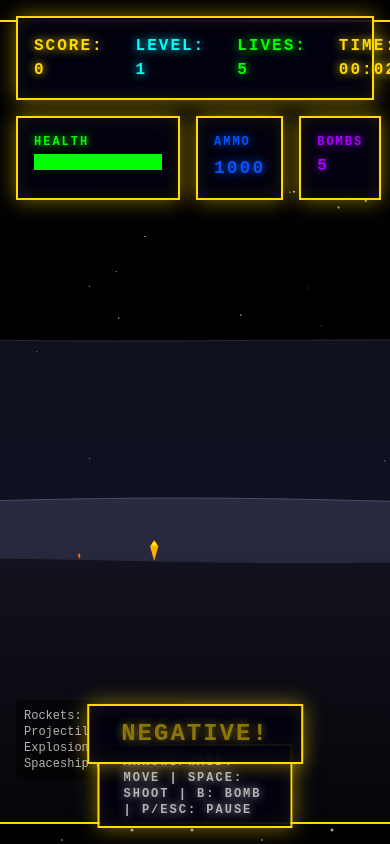
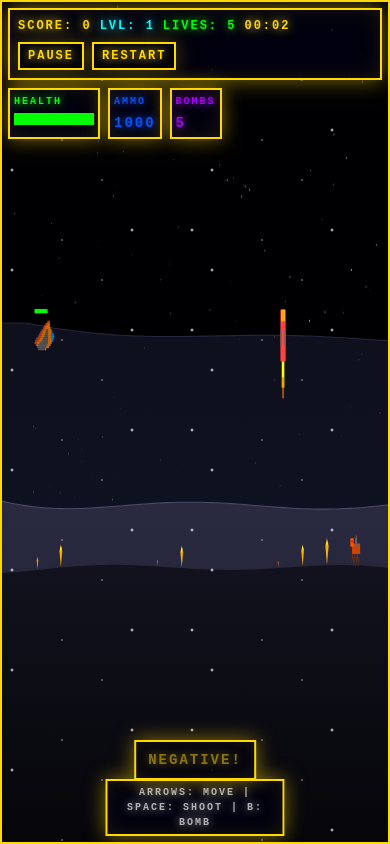
Before and after one commit to rephrais/galaxy-guard, a React (Vite) app: page / in a window 390 px wide. Both pictures are taken after a click on the button "▶▶ START GAME ◀◀". Built offline with nearby package versions, Linux system fonts and the light colour scheme; the HTML template or start-up script is replaced by a standard one.

Commit message:
Fix responsiveness for mobile
Adjust layout for mobile devices to prevent clipping and ensure proper scaling on iPads and iPhones.

```diff
--- a/index.html
+++ b/index.html
@@ -2,7 +2,10 @@
 <html lang="en">
   <head>
     <meta charset="UTF-8" />
-    <meta name="viewport" content="width=device-width, initial-scale=1.0" />
+    <meta name="viewport" content="width=device-width, initial-scale=1.0, maximum-scale=1.0, user-scalable=no, viewport-fit=cover" />
+    <meta name="mobile-web-app-capable" content="yes" />
+    <meta name="apple-mobile-web-app-capable" content="yes" />
+    <meta name="apple-mobile-web-app-status-bar-style" content="black-translucent" />
     <title>Galaxy Guard - Epic Arcade Space Shooter</title>
     <meta name="description" content="Galaxy Guard is an epic retro arcade space shooter game. Pilot your spaceship, avoid rocket storms, and defend the galaxy!">
     <meta name="author" content="Lovable" />
--- a/src/components/SpaceDefenderGame.tsx
+++ b/src/components/SpaceDefenderGame.tsx
@@ -400,26 +400,24 @@ export const SpaceDefenderGame: React.FC = () => {
   }
 
   return (
-    <div className="relative w-full h-screen bg-background overflow-hidden flex flex-col">
+    <div className="relative w-full h-[100dvh] bg-background overflow-hidden flex flex-col touch-none">
       {/* Background starfield */}
       <div className="starfield" />
 
-      {/* Taunt Display - moved to bottom to avoid covering HUD */}
+      {/* Taunt Display - positioned for mobile */}
       {gameState.isPlaying && !gameState.isPaused && (
-        <div className="absolute bottom-20 left-1/2 transform -translate-x-1/2 z-20">
-          <div className="hud-panel px-8 py-3">
-            <div className="pixel-text text-2xl color-splash animate-pulse">
+        <div className="absolute bottom-16 sm:bottom-20 left-1/2 transform -translate-x-1/2 z-20 px-2 max-w-[90%] sm:max-w-none">
+          <div className="hud-panel px-3 sm:px-8 py-2 sm:py-3">
+            <div className="pixel-text text-sm sm:text-2xl color-splash animate-pulse text-center">
               {currentTaunt}
             </div>
           </div>
         </div>
       )}
 
-      {/* Game Canvas */}
-      <div className="flex items-center justify-center flex-1">
-        <div className="relative">
-          <GameCanvas gameState={gameState} settings={settings} />
-        </div>
+      {/* Game Canvas - fills available space */}
+      <div className="flex-1 flex items-center justify-center w-full h-full p-0">
+        <GameCanvas gameState={gameState} settings={settings} />
       </div>
 
       {/* Game HUD Overlay */}
@@ -429,18 +427,21 @@ export const SpaceDefenderGame: React.FC = () => {
         onRestart={handleRestart}
       />
 
-      {/* Controls Help Footer */}
-      <div className="absolute bottom-4 left-1/2 transform -translate-x-1/2 z-10">
-        <div className="hud-panel text-xs px-6 py-2">
-          <div className="pixel-text text-muted-foreground">
+      {/* Controls Help Footer - smaller on mobile */}
+      <div className="absolute bottom-2 sm:bottom-4 left-1/2 transform -translate-x-1/2 z-10 px-2">
+        <div className="hud-panel text-[10px] sm:text-xs px-3 sm:px-6 py-1 sm:py-2">
+          <div className="pixel-text text-muted-foreground hidden sm:block">
             ARROWS/WASD: Move | SPACE: Shoot | B: Bomb | P/ESC: Pause
+          </div>
+          <div className="pixel-text text-muted-foreground sm:hidden text-center">
+            ARROWS: Move | SPACE: Shoot | B: Bomb
           </div>
         </div>
       </div>
 
       {/* Debug Info (can be removed in final version) */}
       {process.env.NODE_ENV === 'development' && (
-        <div className="absolute bottom-16 left-4 text-xs text-muted-foreground bg-black bg-opacity-50 p-2 rounded">
+        <div className="absolute bottom-16 left-4 text-xs text-muted-foreground bg-black bg-opacity-50 p-2 rounded hidden sm:block">
           <div>Rockets: {gameState.rockets.length}</div>
           <div>Projectiles: {gameState.projectiles.length}</div>
           <div>Explosions: {gameState.explosions.length}</div>
--- a/src/components/game/GameCanvas.tsx
+++ b/src/components/game/GameCanvas.tsx
@@ -17,6 +17,8 @@ interface Star {
 
 export const GameCanvas: React.FC<GameCanvasProps> = ({ gameState, settings }) => {
   const canvasRef = useRef<HTMLCanvasElement>(null);
+  const containerRef = useRef<HTMLDivElement>(null);
+  const [canvasSize, setCanvasSize] = useState({ width: settings.width, height: settings.height });
   const [stars] = useState<Star[]>(() => {
     // Initialize 200 random stars
     const starArray: Star[] = [];
@@ -33,12 +35,38 @@ export const GameCanvas: React.FC<GameCanvasProps> = ({ gameState, settings }) =
     return starArray;
   });
 
+  // Handle responsive canvas sizing
+  useEffect(() => {
+    const updateSize = () => {
+      if (containerRef.current) {
+        const container = containerRef.current;
+        const width = container.clientWidth;
+        const height = container.clientHeight;
+        setCanvasSize({ width, height });
+      }
+    };
+
+    updateSize();
+    window.addEventListener('resize', updateSize);
+    return () => window.removeEventListener('resize', updateSize);
+  }, []);
+
   useEffect(() => {
     const canvas = canvasRef.current;
     if (!canvas) return;
 
     const ctx = canvas.getContext('2d');
     if (!ctx) return;
+
+    // Calculate scale factors for responsive rendering
+    const scaleX = canvasSize.width / settings.width;
+    const scaleY = canvasSize.height / settings.height;
+
+    // Save context state
+    ctx.save();
+
+    // Scale the entire canvas
+    ctx.scale(scaleX, scaleY);
 
     // Clear canvas
     ctx.fillStyle = '#000003';
@@ -931,18 +959,25 @@ export const GameCanvas: React.FC<GameCanvasProps> = ({ gameState, settings }) =
       }
     });
 
-  }, [gameState, settings]);
+    // Restore context state
+    ctx.restore();
+
+  }, [gameState, settings, canvasSize]);
 
   return (
+    <div ref={containerRef} className="w-full h-full">
       <canvas
         ref={canvasRef}
-      width={settings.width}
-      height={settings.height}
-      className="game-canvas border-2 border-neon-yellow"
+        width={canvasSize.width}
+        height={canvasSize.height}
+        className="game-canvas border-2 border-neon-yellow w-full h-full"
         style={{
           background: 'linear-gradient(180deg, #000003 0%, #000008 100%)',
-        imageRendering: 'pixelated'
+          imageRendering: 'pixelated',
+          maxWidth: '100%',
+          maxHeight: '100%'
         }}
       />
+    </div>
   );
 };
--- a/src/components/game/GameHUD.tsx
+++ b/src/components/game/GameHUD.tsx
@@ -33,34 +33,34 @@ export const GameHUD: React.FC<GameHUDProps> = ({ gameState, onPause, onRestart
   };
 
   return (
-    <div className="absolute top-0 left-0 w-full z-10 p-4">
+    <div className="absolute top-0 left-0 w-full z-10 p-2 sm:p-4">
       {/* Top HUD Bar */}
-      <div className="hud-panel flex justify-between items-center mb-4">
-        <div className="flex space-x-8">
+      <div className="hud-panel flex flex-col sm:flex-row justify-between items-start sm:items-center gap-2 sm:gap-0 mb-2 sm:mb-4 p-2 sm:p-3">
+        <div className="flex flex-wrap gap-2 sm:gap-4 md:gap-8 text-xs sm:text-sm md:text-base">
           <div className="pixel-text text-score-text">
             SCORE: {gameState.score.toLocaleString()}
           </div>
           <div className="pixel-text text-neon-cyan">
-            LEVEL: {gameState.level}
+            LVL: {gameState.level}
           </div>
           <div className="pixel-text text-neon-green">
             LIVES: {gameState.lives}
           </div>
           <div className="pixel-text text-neon-yellow">
-            TIME: {formatTime(elapsedTime)}
+            {formatTime(elapsedTime)}
           </div>
         </div>
 
-        <div className="flex space-x-4">
+        <div className="flex gap-2">
           <button
             onClick={onPause}
-            className="arcade-button text-sm"
+            className="arcade-button text-xs sm:text-sm px-2 sm:px-4 py-1 sm:py-2"
           >
             {gameState.isPaused ? 'RESUME' : 'PAUSE'}
           </button>
           <button
             onClick={onRestart}
-            className="arcade-button text-sm"
+            className="arcade-button text-xs sm:text-sm px-2 sm:px-4 py-1 sm:py-2"
           >
             RESTART
           </button>
@@ -68,11 +68,11 @@ export const GameHUD: React.FC<GameHUDProps> = ({ gameState, onPause, onRestart
       </div>
 
       {/* Status Bars */}
-      <div className="flex space-x-4 mb-4">
+      <div className="flex flex-wrap gap-2 sm:gap-4 mb-2 sm:mb-4">
         {/* Health Bar */}
-        <div className="hud-panel">
-          <div className="pixel-text text-xs text-health-bar mb-1">HEALTH</div>
-          <div className="w-32 h-4 border-2 border-health-bar bg-space-black">
+        <div className="hud-panel p-1 sm:p-2">
+          <div className="pixel-text text-[10px] sm:text-xs text-health-bar mb-1">HEALTH</div>
+          <div className="w-20 sm:w-32 h-3 sm:h-4 border-2 border-health-bar bg-space-black">
             <div
               className="h-full transition-all duration-300"
               style={{
@@ -84,35 +84,34 @@ export const GameHUD: React.FC<GameHUDProps> = ({ gameState, onPause, onRestart
         </div>
 
         {/* Ammunition */}
-        <div className="hud-panel">
-          <div className="pixel-text text-xs text-energy-bar mb-1">AMMO</div>
-          <div className="pixel-text text-energy-bar text-lg">{gameState.spaceship.ammunition}</div>
+        <div className="hud-panel p-1 sm:p-2">
+          <div className="pixel-text text-[10px] sm:text-xs text-energy-bar mb-1">AMMO</div>
+          <div className="pixel-text text-energy-bar text-sm sm:text-lg">{gameState.spaceship.ammunition}</div>
         </div>
 
         {/* Bombs */}
-        <div className="hud-panel">
-          <div className="pixel-text text-xs text-neon-purple mb-1">BOMBS</div>
-          <div className="pixel-text text-neon-purple">{gameState.spaceship.bombs}</div>
+        <div className="hud-panel p-1 sm:p-2">
+          <div className="pixel-text text-[10px] sm:text-xs text-neon-purple mb-1">BOMBS</div>
+          <div className="pixel-text text-neon-purple text-sm sm:text-base">{gameState.spaceship.bombs}</div>
         </div>
       </div>
 
-
       {/* Game Over Overlay */}
       {gameState.gameOver && (
-        <div className="fixed inset-0 bg-space-black bg-opacity-80 flex items-center justify-center z-50">
-          <div className="hud-panel text-center p-8">
-            <div className="pixel-text text-4xl text-danger-red mb-4 danger-pulse">
+        <div className="fixed inset-0 bg-space-black bg-opacity-80 flex items-center justify-center z-50 p-4">
+          <div className="hud-panel text-center p-4 sm:p-8 max-w-sm sm:max-w-md mx-auto">
+            <div className="pixel-text text-2xl sm:text-4xl text-danger-red mb-3 sm:mb-4 danger-pulse">
               GAME OVER
             </div>
-            <div className="pixel-text text-xl text-score-text mb-4">
+            <div className="pixel-text text-lg sm:text-xl text-score-text mb-3 sm:mb-4">
               FINAL SCORE: {gameState.score.toLocaleString()}
             </div>
-            <div className="pixel-text text-lg text-neon-cyan mb-6">
+            <div className="pixel-text text-base sm:text-lg text-neon-cyan mb-4 sm:mb-6">
               LEVEL REACHED: {gameState.level}
             </div>
             <button
               onClick={onRestart}
-              className="arcade-button"
+              className="arcade-button text-sm sm:text-base px-6 py-2"
             >
               PLAY AGAIN
             </button>
@@ -122,12 +121,12 @@ export const GameHUD: React.FC<GameHUDProps> = ({ gameState, onPause, onRestart
 
       {/* Pause Overlay */}
       {gameState.isPaused && (
-        <div className="fixed inset-0 bg-space-black bg-opacity-60 flex items-center justify-center z-40">
-          <div className="hud-panel text-center p-8">
-            <div className="pixel-text text-4xl text-neon-yellow mb-4">
+        <div className="fixed inset-0 bg-space-black bg-opacity-60 flex items-center justify-center z-40 p-4">
+          <div className="hud-panel text-center p-4 sm:p-8 max-w-sm mx-auto">
+            <div className="pixel-text text-2xl sm:text-4xl text-neon-yellow mb-3 sm:mb-4">
               PAUSED
             </div>
-            <div className="pixel-text text-lg text-muted-foreground">
+            <div className="pixel-text text-sm sm:text-lg text-muted-foreground">
               Press PAUSE to continue
             </div>
           </div>
--- a/src/index.css
+++ b/src/index.css
@@ -81,9 +81,28 @@ All colors MUST be HSL for perfect arcade aesthetic.
     @apply border-border;
   }
 
+  html {
+    @apply overflow-hidden;
+    height: 100%;
+    width: 100%;
+  }
+
   body {
     @apply bg-background text-foreground overflow-hidden;
     font-family: 'Courier New', monospace;
+    height: 100%;
+    width: 100%;
+    position: fixed;
+    touch-action: none;
+    -webkit-overflow-scrolling: none;
+    overscroll-behavior: none;
+  }
+
+  #root {
+    height: 100%;
+    width: 100%;
+    touch-action: none;
+    overscroll-behavior: none;
   }
 
   /* Arcade Game Typography */
```
Lines whose indentation alone changed are shown as unchanged.
